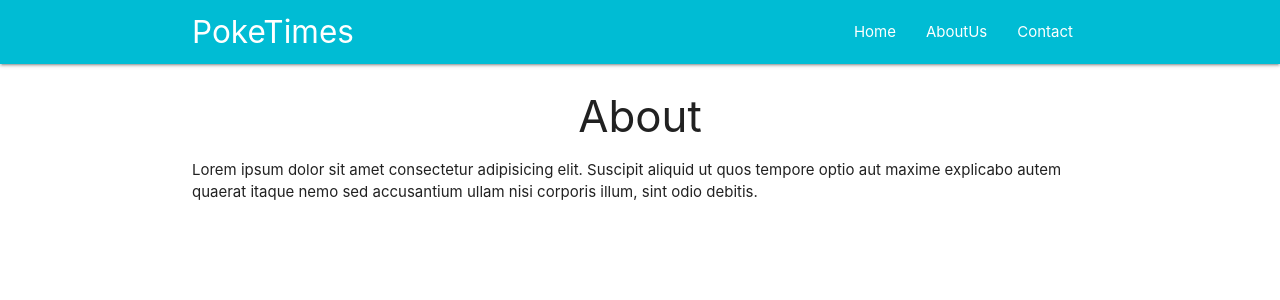
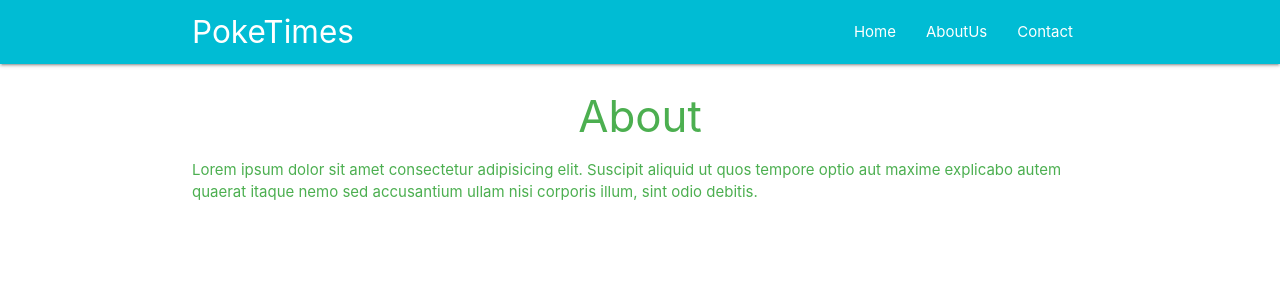
Before and after one commit to GuptaAman08/Poketimes, a React (Create React App) app in the folder poketime/: page /about in a window 1280 px wide. Shown: the top 300 px of the page. Built offline with nearby package versions, Linux system fonts and the light colour scheme.

Commit message:
Creating custom Higher order components

```diff
--- a/poketime/src/components/About.js
+++ b/poketime/src/components/About.js
@@ -1,4 +1,5 @@
 import React from 'react'
+import Color from '../hoc/Colors'
 
 const About = (props) => {
     return(
@@ -8,4 +9,4 @@ const About = (props) => {
         </div>
     )
 }
-export default About
+export default Color(About)
--- /dev/null
+++ b/poketime/src/hoc/Colors.js
@@ -0,0 +1,17 @@
+import React from 'react'
+
+const Color = (WrappedComponent) => {
+    const arr = ['red', 'blue', 'green', 'orange', 'yellow', 'cyan']
+    const colorName = arr[Math.floor(Math.random() * 6)]
+    const className = colorName + '-text'
+
+    return (props) => {
+        return(
+            <div className={className}>
+                <WrappedComponent {...props}/>
+            </div>
+
+        )
+    }
+}
+export default Color
```
